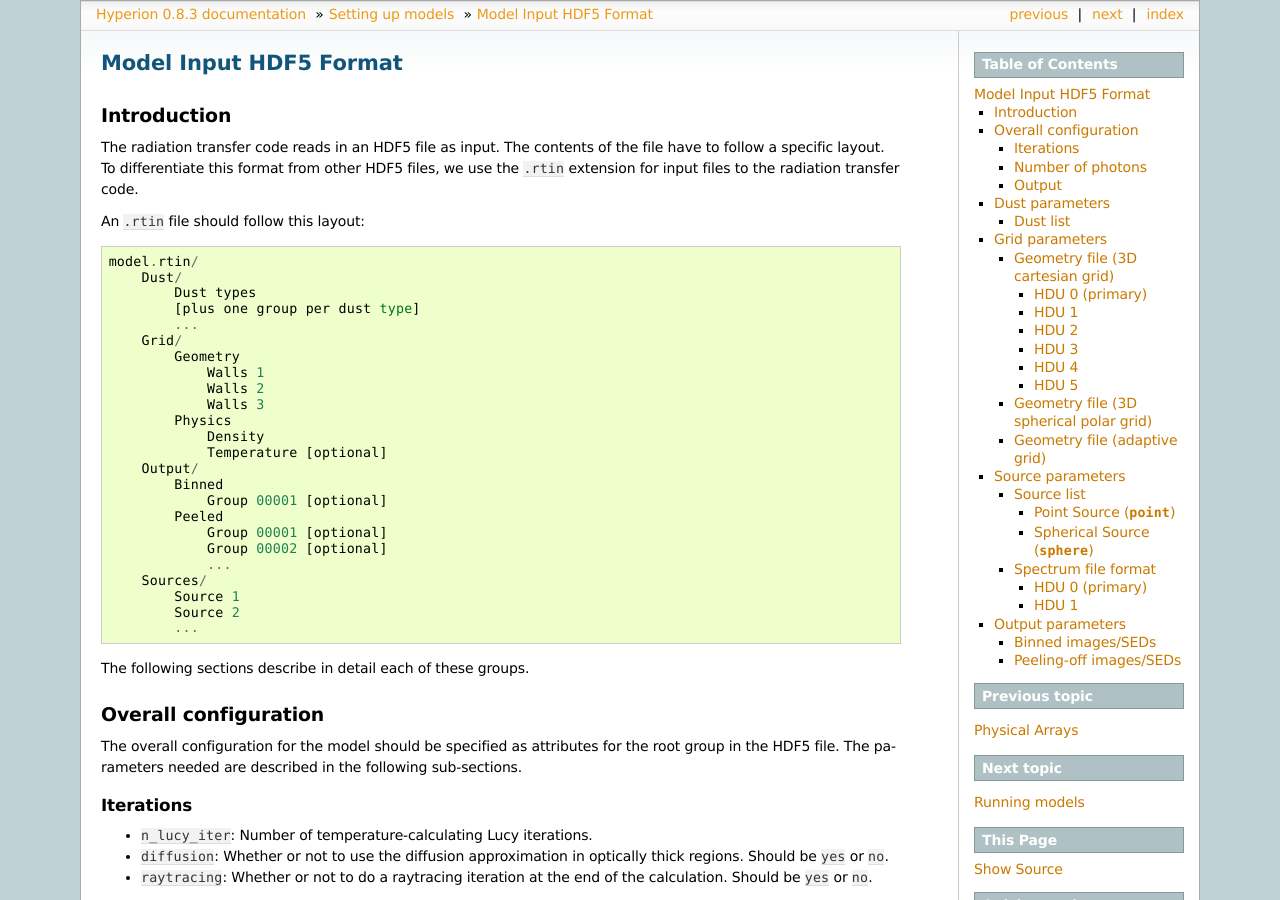
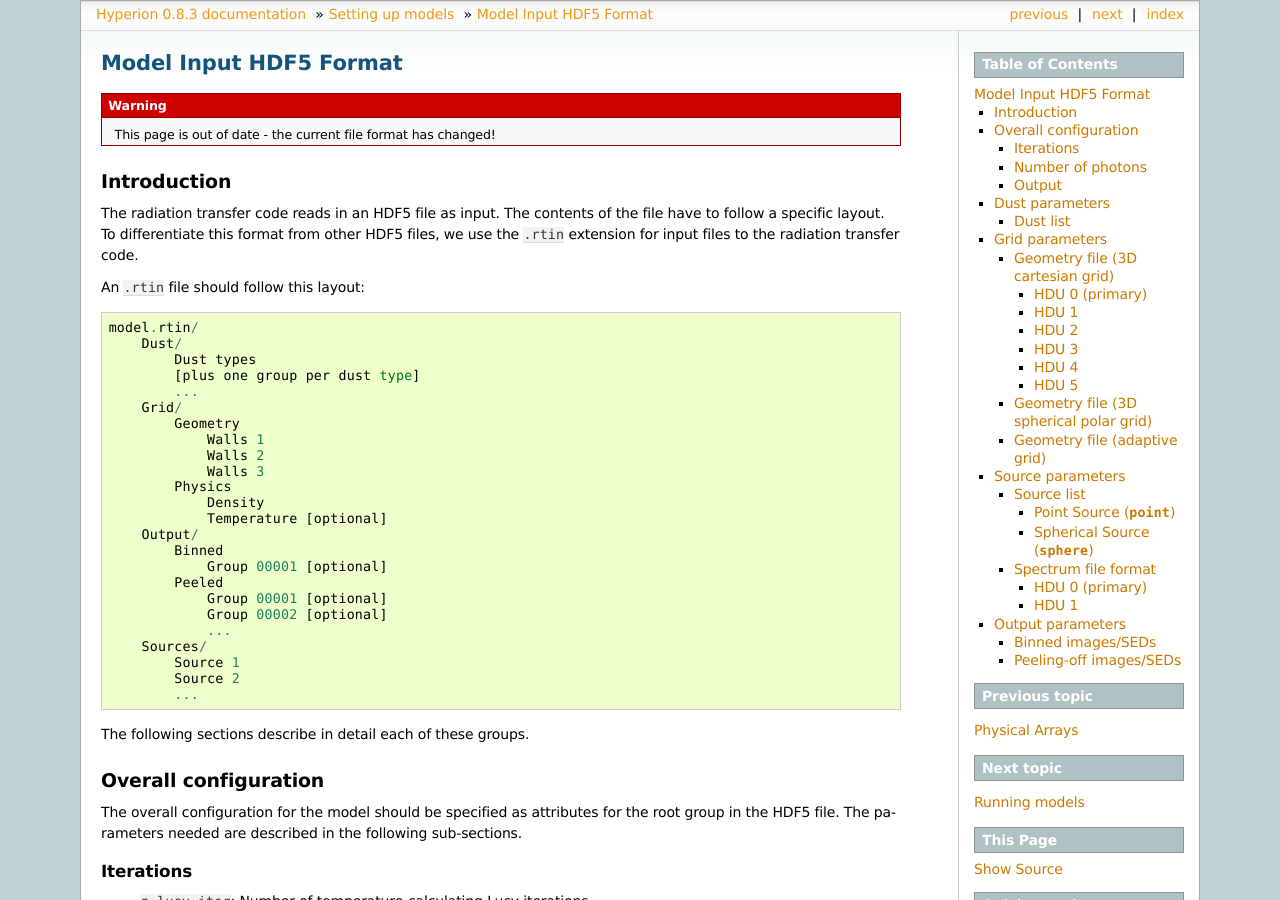
Before and after one commit to hyperion-rt/hyperion, a Sphinx documentation site: the page built from documentation/source/model_input.rst, in a window 1280 px wide and 900 px high. Built offline with Sphinx 7.4.7, drawn with Linux system fonts in a browser that asks for light colours; formulas are drawn with MathJax 3.

Commit message:
Added warning for out of date docs

```diff
--- a/documentation/source/model_input.rst
+++ b/documentation/source/model_input.rst
@@ -1,6 +1,8 @@
 =======================
 Model Input HDF5 Format
 =======================
+
+.. warning:: This page is out of date - the current file format has changed!
 
 .. _input_intro:
 
```
